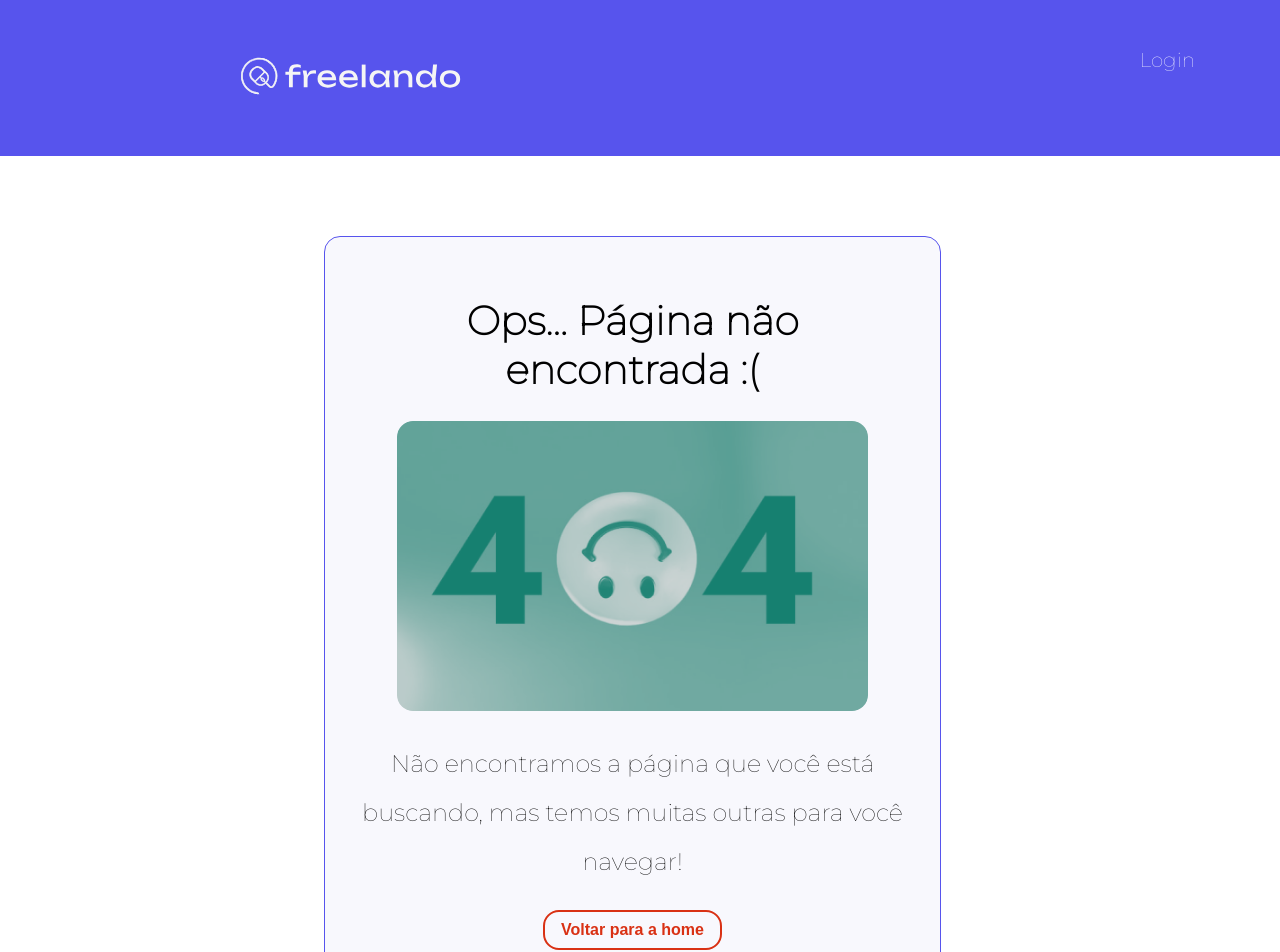
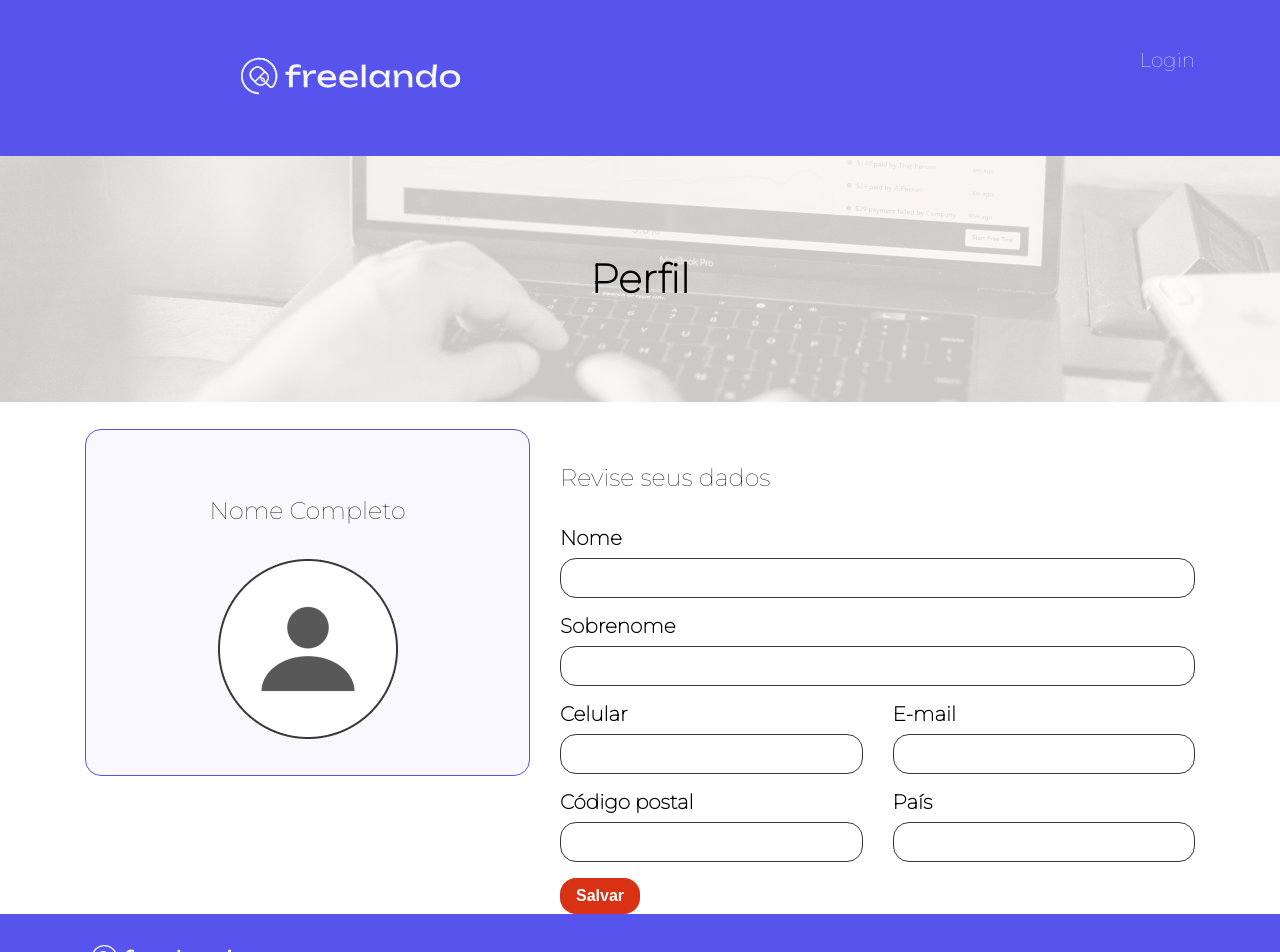
Before and after one commit to chiquinelli-bia/freelando, a React (Vite) app: page /area-logada/perfil in a window 1280 px wide. Shown: the top 952 px of the page. Built offline with nearby package versions, Linux system fonts and the light colour scheme.

Commit message:
feat(Perfil): cria componente e rota para página de perfil

```diff
--- /dev/null
+++ b/src/paginas/areaLogada/perfil/index.jsx
@@ -0,0 +1,77 @@
+import styled from "@emotion/styled";
+import { Col, Container, Row } from "react-grid-system";
+import { Card } from "../../../componentes/card";
+import { Tipografia } from "../../../componentes/tipografia";
+import { CampoTexto } from "../../../componentes/campoTexto";
+import { Botao } from "../../../componentes/button";
+import avatar from "../../../assets/avatar.png";
+import background from "../../../assets/perfil-bg.png";
+
+const TituloEstilizado = styled.h1`
+  background: url(${background}) no-repeat;
+  margin-top: 0;
+  font-weight: 600;
+  font-size: 40px;
+  background-position: center;
+  line-height: 246px;
+  text-align: center;
+`;
+
+const ImgEstilizada = styled.img`
+  max-width: 100%;
+  margin: 0 auto;
+`;
+
+const Perfil = () => {
+  const aoSubmeterForm = (evento) => {
+    evento.preventDefault();
+  };
+
+  return (
+    <>
+      <TituloEstilizado>Perfil</TituloEstilizado>
+      <Container>
+        <form onSubmit={aoSubmeterForm}>
+          <Row>
+            <Col sm={12} md={5}>
+              <Card>
+                <div style={{ textAlign: "center" }}>
+                  <Tipografia componente="h3" variante="h3">
+                    Nome Completo
+                  </Tipografia>
+                  <ImgEstilizada src={avatar} />
+                </div>
+              </Card>
+            </Col>
+            <Col sm={12} md={7}>
+              <Tipografia componente="h3" variante="h3">
+                Revise seus dados
+              </Tipografia>
+              <CampoTexto titulo="Nome" />
+              <CampoTexto titulo="Sobrenome" />
+              <Row>
+                <Col sm={12} md={6}>
+                  <CampoTexto titulo="Celular" />
+                </Col>
+                <Col sm={12} md={6}>
+                  <CampoTexto titulo="E-mail" tipo="email" />
+                </Col>
+                <Col sm={12} md={6}>
+                  <CampoTexto titulo="Código postal" />
+                </Col>
+                <Col sm={12} md={6}>
+                  <CampoTexto titulo="País" />
+                </Col>
+                <Col sm={12} md={6}>
+                  <Botao fluido>Salvar</Botao>
+                </Col>
+              </Row>
+            </Col>
+          </Row>
+        </form>
+      </Container>
+    </>
+  );
+};
+
+export default Perfil;
```
Also changed, not shown: src/router/router.jsx (+11 -0 lines), src/assets/avatar.png (added), src/assets/perfil-bg.png (added).
